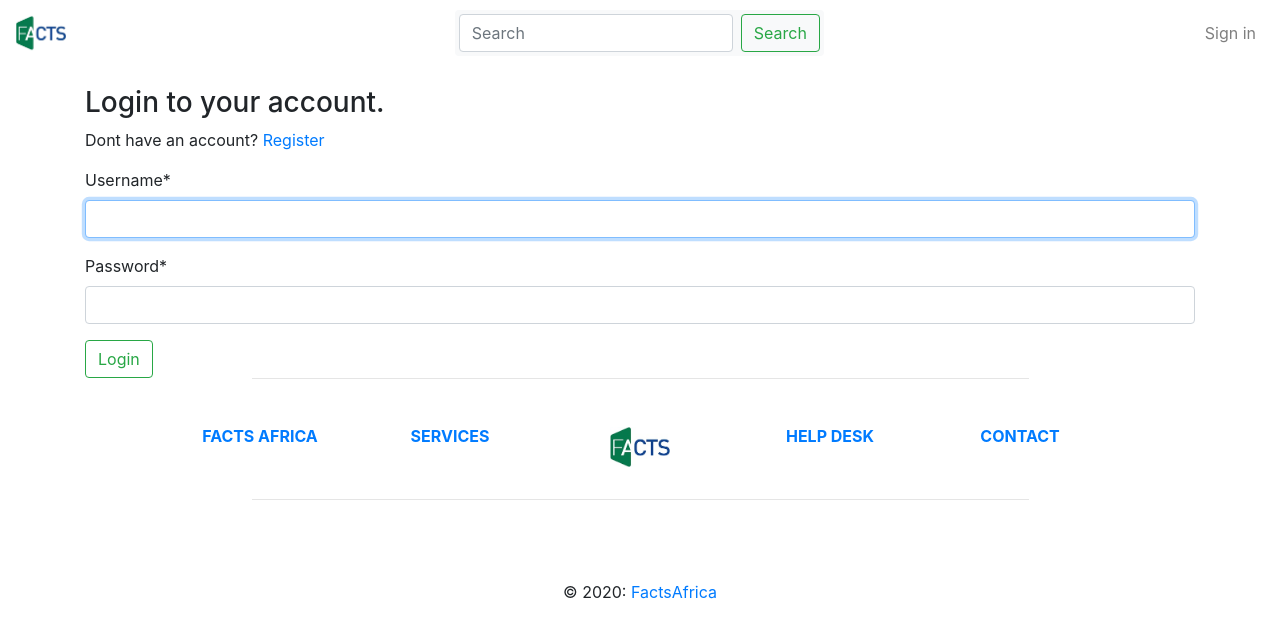
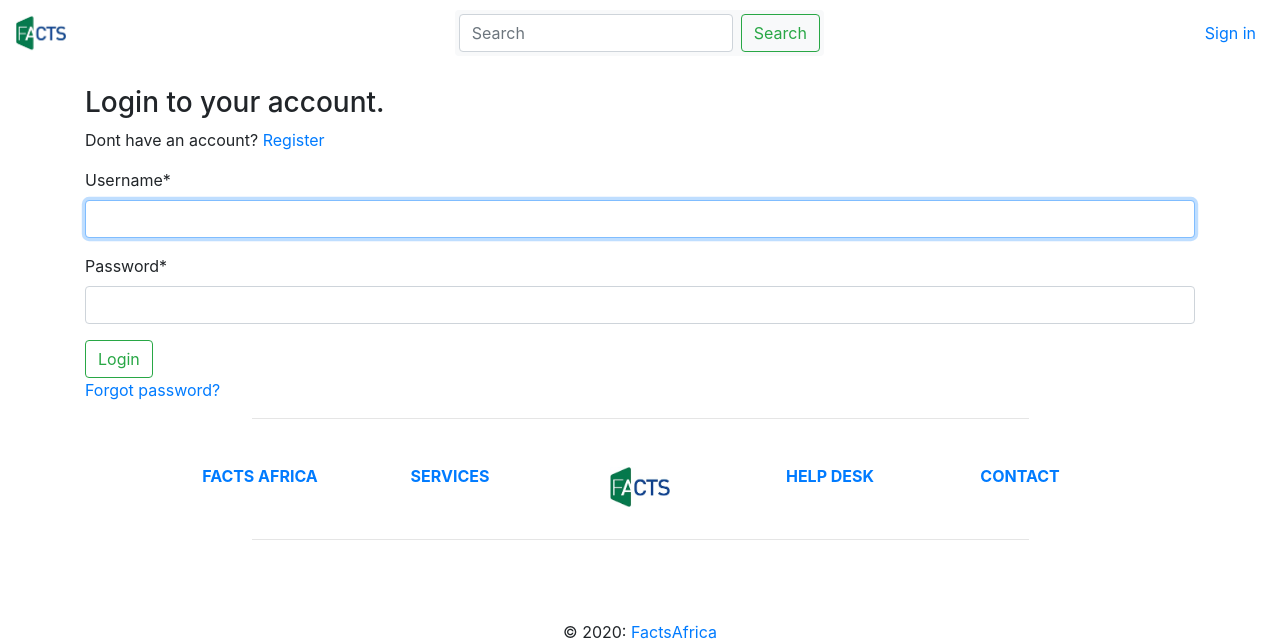
Before and after one commit to kiprotichdominic/Facts, a Django app: page /users/login/ in a window 1280 px wide. Shown: the top 641 px of the page. Run offline with Django 3.2, Linux system fonts and the light colour scheme; some libraries are stand-ins or nearby versions.

```diff
--- a/templates/navbar.html
+++ b/templates/navbar.html
@@ -1,5 +1,5 @@
 <nav
-  class="navbar nav-wrapper fixed-top scrolling-navbar navbar-expand-lg navbar-light bg-light"
+  class="navbar nav-wrapper fixed-top scrolling-navbar navbar-expand-lg "
 >
   <a class="navbar-brand flex-grow-1" href="#">
     <img
--- a/templates/registration/login.html
+++ b/templates/registration/login.html
@@ -6,6 +6,7 @@
       <p>Dont have an account? <a href="{%url 'signup'%}">Register</a></p>
     {% csrf_token %} {{ form| crispy}}
     <button type="submit" class="btn btn-outline-success waves-effect">Login</button>
+    <p><a href="#" class="mt-3"> Forgot password?</a></p>
   </form>
 </div>
 {% endblock content %}
--- a/templates/registration/signup.html
+++ b/templates/registration/signup.html
@@ -5,7 +5,10 @@
     <h3>Register with us Today.</h3>
     <p>Already have an account? <a href="{%url 'login'%}">Login</a></p>
     {% csrf_token %} {{ form| crispy}}
+
     <button type="submit" class="btn btn-outline-success waves-effect">Sign Up</button>
+
+
   </form>
 </div>
 {% endblock content %}
```
